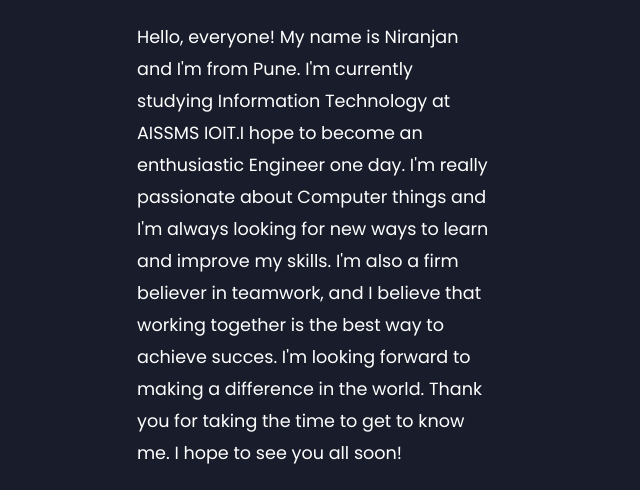
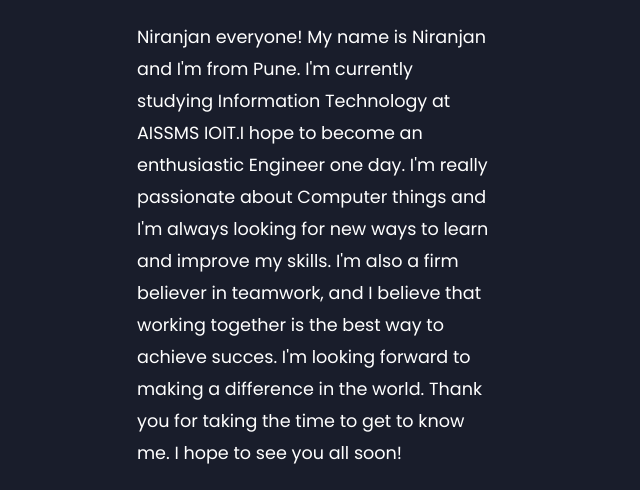
Before and after one commit to dniranjan81/portfolio, a plain HTML site: page index.html in a window 1280 px wide. Shown: the part 291-781 px from the top of the page, 503-1143 px from the left. Drawn offline with Linux system fonts and the light colour scheme; a script that the page names is missing; files whose address does not match are found by name.

Commit message:
Update index.html

```diff
--- a/index.html
+++ b/index.html
@@ -26,7 +26,7 @@
                     Engineering Student.
                 </h1>
                 <p>
-                    Hello, everyone! My name is Niranjan and I'm from Pune. I'm
+                    Niranjan everyone! My name is Niranjan and I'm from Pune. I'm
                     currently studying Information Technology at AISSMS IOIT.I hope to
                     become an enthusiastic Engineer one day. I'm really passionate
                     about Computer things and I'm always looking for new ways to learn
```
